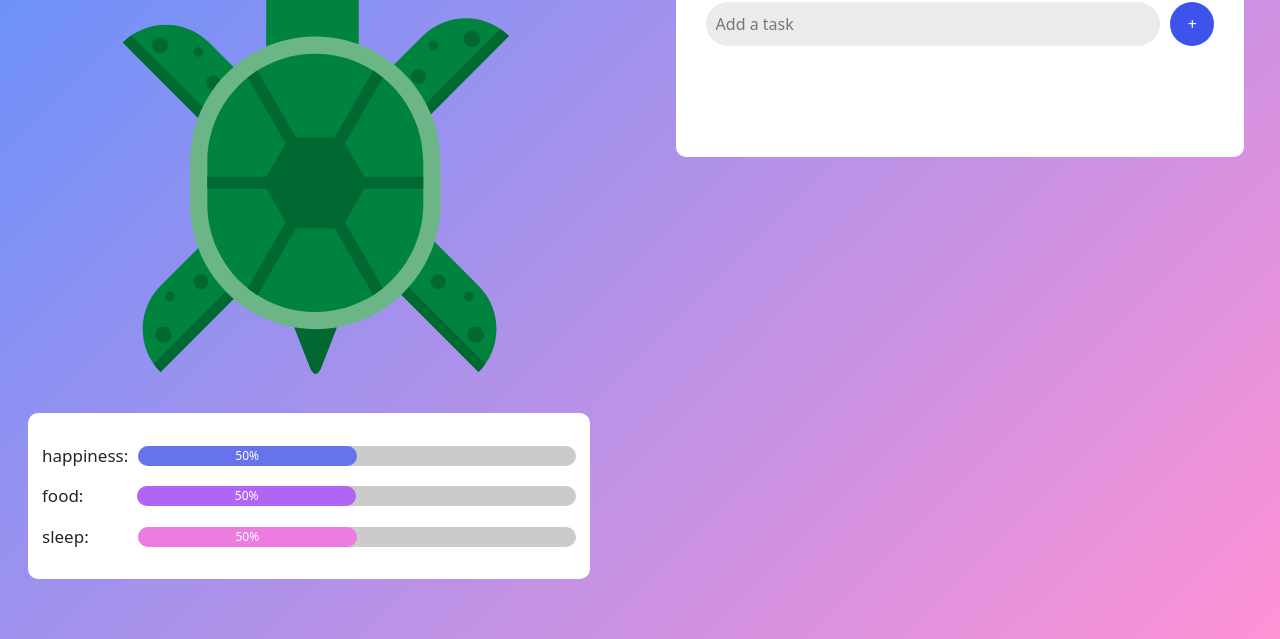
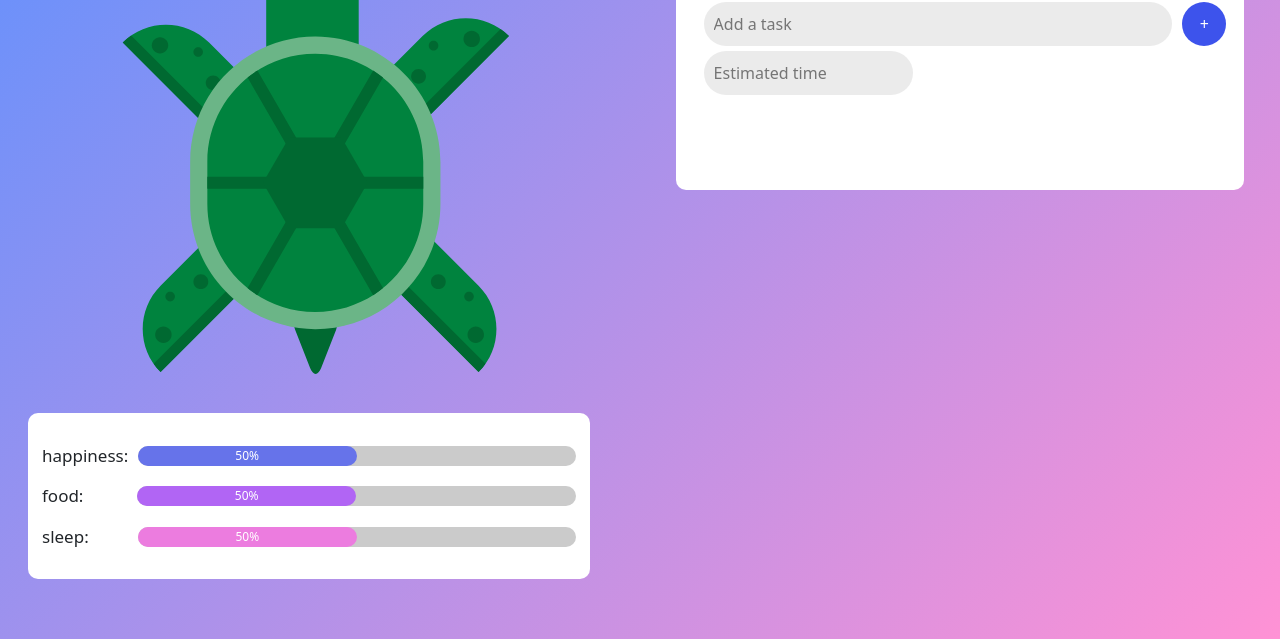
Before and after one commit to brianna-wng/Digital-Productivity-Pal, a plain HTML site: page src/index.html in a window 1280 px wide. Shown: the part 259-898 px from the top of the page. Drawn offline with nearby package versions, Linux system fonts and the light colour scheme.

Commit message:
added time input

```diff
--- a/src/index.html
+++ b/src/index.html
@@ -125,12 +125,16 @@
                         <div class="currTime" id="curr-time">
                         </div>
                         <h2> to do list</h2>
-                        <div class="row">
                             <div class="taskInput">
-                                <input id = "inputField" type = "text" placeholder="Add a task">
-                                <button onclick = "addTask()" id = "addToDo">+</button>
+                                <div class="row" id="row-in">
+                                    <input id = "inputField" type = "text" placeholder="Add a task">
+                                    <button onclick = "addTask()" id = "addToDo">+</button>
+                                </div>
+                                <div class="row" id="row-in">
+                                    <input id = "inputTime" type = "number" placeholder="Estimated time">
+
+                                </div>
                             </div>
-                        </div>
                         <ul id = "list-container">
                         </ul>
                     </div>
--- a/src/main.js
+++ b/src/main.js
@@ -1,6 +1,7 @@
 let addToDoButton = document.getElementById('addToDo');
 let listContainer = document.getElementById('list-container');
 let inputField = document.getElementById('inputField');
+let estTime = document.getElementById('inputTime');
 let coinCount = document.getElementById('coinCount');
 //let coins = 0;
 let happApp = document.getElementById('happApp');
@@ -137,7 +138,6 @@ sleepApp.addEventListener("click", function(e) {
 
 turtle.addEventListener("click", function(e){
     turtle.classList.toggle("move");
-    console.log(turtle.classList);
 }, false);
 
 function loseAtt(){
--- a/src/style.css
+++ b/src/style.css
@@ -115,13 +115,17 @@ html, body {
 }
 
 .taskInput{
-    display: flex;
+    display: relative;
     align-items: center;
     justify-content: space-between;
     background: #fff;
     border-radius: 30px;
-    padding-left: 20px;
-    margin-bottom: 25px
+    padding-left: 10px;
+    margin-bottom: 25px;
+}
+
+#row-in{
+    margin-top: 5px;
 }
 
 #inputField {
@@ -133,6 +137,18 @@ html, body {
     font-weight: 14px;
     border-radius: 30px;
     margin-right: 10px
+}
+#inputTime {
+    flex: 1;
+    border: none;
+    outline: none;
+    background: rgba(175, 175, 175, 0.252);
+    padding: 10px;
+    font-weight: 14px;
+    border-radius: 30px;
+    margin-right: 10px;
+    max-width: 40%;
+
 }
 
 #addToDo {
@@ -208,8 +224,11 @@ ul li span:hover{
     max-width: 80%;
     max-height: 500px;
     padding: 20px 20px 20px 20px;
+
+
+}
+#turtle{
     cursor: pointer;
-
 }
 
 #turtle.move{
```
